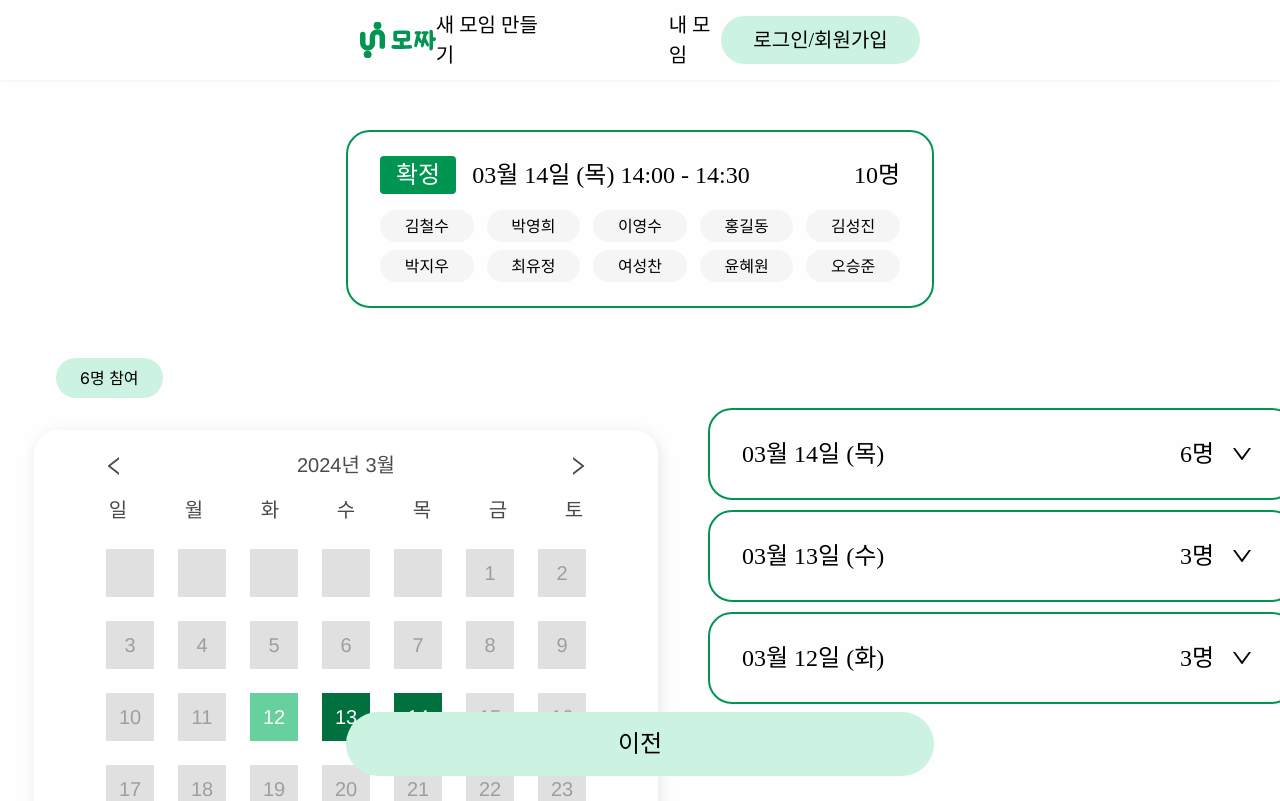
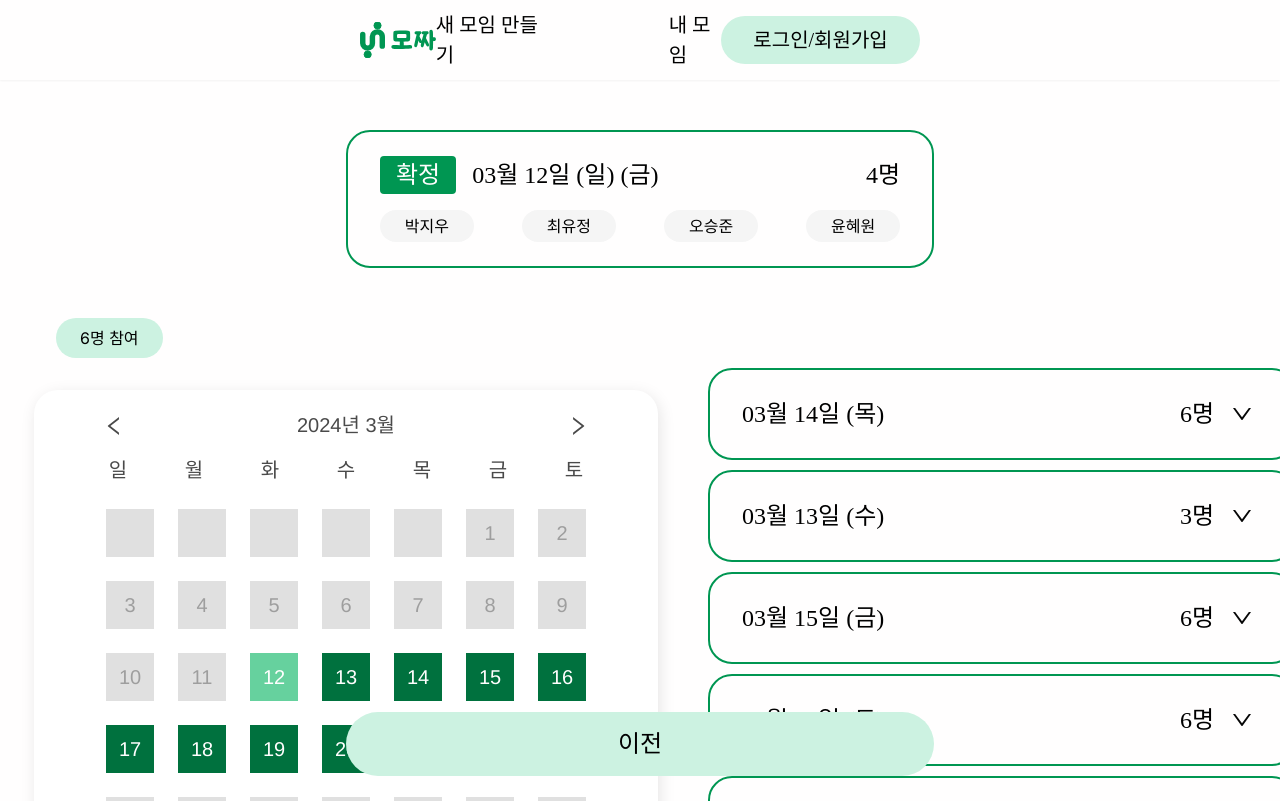
Before and after one commit to SWYP-MOZZA/MOZZA-Client, a Next.js app: page /mypage/datedetail/confirmed in a window 1280 px wide. Shown: the top 801 px of the page. Built offline with nearby package versions, Linux system fonts and the light colour scheme; a web font is replaced by a local one.

Commit message:
더미데이터 추가

```diff
--- a/src/app/(pages)/invited/dateresult/page.js
+++ b/src/app/(pages)/invited/dateresult/page.js
@@ -10,7 +10,7 @@ const ResultPage = () => {
     const router = useRouter();
     const params = useSearchParams();
     const meetingId = params.get('meetingId');
-    const [meetingInfo, setMeetingInfo] = useState(({
+    const [meetingInfo, setMeetingInfo] = useState({
       "numberOfSubmit" : 6,
       "data": [
       {
@@ -31,9 +31,48 @@ const ResultPage = () => {
             "attendee": ["박지우", "최유정", "오승준","오승준","오승준","오승준"],
             "ratio": 1.0
           }
-          ]
+        ],
+        "2024-03-15": [
+          {
+            "attendee": ["박지우", "최유정", "오승준","오승준","오승준","오승준"],
+            "ratio": 0.9
+          }
+        ],
+        "2024-03-16": [
+          {
+            "attendee": ["박지우", "최유정", "오승준","오승준","오승준","오승준"],
+            "ratio": 0.9
+          }
+        ],
+        "2024-03-17": [
+          {
+            "attendee": ["박지우", "최유정", "오승준","오승준","오승준","오승준"],
+            "ratio": 0.9
+          }
+        ],
+        "2024-03-18": [
+          {
+            "attendee": ["박지우", "최유정", "오승준","오승준","오승준","오승준"],
+            "ratio": 0.9
+          }
+        ],
+        "2024-03-19": [
+          {
+            "attendee": ["박지우", "최유정", "오승준","오승준","오승준","오승준"],
+            "ratio": 0.9
+          }
+        ],
+        "2024-03-20": [
+          {
+            "attendee": ["박지우", "최유정", "오승준","오승준","오승준","오승준"],
+            "ratio": 0.9
+          }
+        ],
       }]
-      }));
+    });
+    const [meetingData, setMeetingData] = useState({
+      date: ["2024-03-12","2024-03-13","2024-03-14","2024-03-15","2024-03-16","2024-03-17","2024-03-18","2024-03-19","2024-03-20"]
+    });
 
     //resultBox 생성
     const [filteredResultData, setFilteredResultData] = useState([]);
@@ -116,7 +155,7 @@ const ResultPage = () => {
 
           const onClickRegisterBtn = (meetingId) => {
             console.log('등록하기 버튼 클릭');
-            router.push(`/invited/register/timeregister?meetingId=${meetingId}`);
+            router.push(`/invited/register/dateregister?meetingId=${meetingId}`);
           }
     return (
         <div className='w-[3/4] m-[50px] flex justify-between'>
--- a/src/app/(pages)/invited/page.js
+++ b/src/app/(pages)/invited/page.js
@@ -49,7 +49,13 @@ const InvitedPage = () => {
 
     const onClickResult = (meetingId) => {
         console.log('click Result');
-        router.push(`/invited/timeresult?meetingId=${meetingId}`);
+        if (meetingShortInfo.startTime ==="00:00" && meetingShortInfo.endTime === "00:00") {
+          router.push(`/invited/dateresult?meetingId=${meetingId}`);
+      }
+      else {
+      // 로그인 성공 후 페이지 이동
+      router.push(`/invited/timeresult?meetingId=${meetingId}`);
+      }
     }
 
   return (
--- a/src/app/(pages)/invited/register/dateregister/page.js
+++ b/src/app/(pages)/invited/register/dateregister/page.js
@@ -31,8 +31,69 @@ const DateRegister = () => {
     password: '',
   });
   const [loading, setLoading] = useState(false);
-  const [meetingInfo, setMeetingInfo] = useState({});
-  const [meetingData, setMeetingData] = useState({});
+  const [meetingInfo, setMeetingInfo] = useState({
+    "numberOfSubmit" : 6,
+    "data": [
+    {
+      "2024-03-12": [
+        {
+          "attendee": ["박지우", "최유정", "오승준"],
+          "ratio": 0.5
+        }
+      ],
+      "2024-03-13": [
+        {
+          "attendee": ["박지우", "최유정", "오승준"],
+          "ratio": 0.9
+        }
+      ],
+      "2024-03-14": [
+        {
+          "attendee": ["박지우", "최유정", "오승준","오승준","오승준","오승준"],
+          "ratio": 1.0
+        }
+      ],
+      "2024-03-15": [
+        {
+          "attendee": ["박지우", "최유정", "오승준","오승준","오승준","오승준"],
+          "ratio": 0.9
+        }
+      ],
+      "2024-03-16": [
+        {
+          "attendee": ["박지우", "최유정", "오승준","오승준","오승준","오승준"],
+          "ratio": 0.9
+        }
+      ],
+      "2024-03-17": [
+        {
+          "attendee": ["박지우", "최유정", "오승준","오승준","오승준","오승준"],
+          "ratio": 0.9
+        }
+      ],
+      "2024-03-18": [
+        {
+          "attendee": ["박지우", "최유정", "오승준","오승준","오승준","오승준"],
+          "ratio": 0.9
+        }
+      ],
+      "2024-03-19": [
+        {
+          "attendee": ["박지우", "최유정", "오승준","오승준","오승준","오승준"],
+          "ratio": 0.9
+        }
+      ],
+      "2024-03-20": [
+        {
+          "attendee": ["박지우", "최유정", "오승준","오승준","오승준","오승준"],
+          "ratio": 0.9
+        }
+      ],
+    }]
+  });
+  const [meetingData, setMeetingData] = useState({
+    date: ["2024-03-12","2024-03-13","2024-03-14","2024-03-15","2024-03-16","2024-03-17","2024-03-18","2024-03-19","2024-03-20"]
+  });
 
   useEffect(() => {
     // 페이지 로드 시 localStorage에서 guestState를 불러옴
@@ -54,13 +115,13 @@ const DateRegister = () => {
     }
   };
 
-  useEffect(() => {
-    // 토큰 상태 변수가 업데이트되었을 때 API 호출
-    if (token) {
-      bringMeetingInfo(token); // 토큰을 매개변수로 전달하여 API 호출
-      bringMeetingData(); // 필요한 경우 Meeting Data도 같은 방식으로 호출
-    }
-  }, [token]); // 토큰 상태 변수를 의존성 배열에 추가
+  // useEffect(() => {
+  //   // 토큰 상태 변수가 업데이트되었을 때 API 호출
+  //   if (token) {
+  //     bringMeetingInfo(token); // 토큰을 매개변수로 전달하여 API 호출
+  //     bringMeetingData(); // 필요한 경우 Meeting Data도 같은 방식으로 호출
+  //   }
+  // }, [token]); // 토큰 상태 변수를 의존성 배열에 추가
 
   // API 호출 함수는 토큰을 매개변수로 받아 사용합니다.
   const bringMeetingInfo = async (token) => {
--- a/src/app/(pages)/mypage/datedetail/confirmed/page.js
+++ b/src/app/(pages)/mypage/datedetail/confirmed/page.js
@@ -13,8 +13,10 @@ const MypageDateConfirmedDetail = () => {
         const meetingId = searchParams.get('meetingId');
 
         const [filteredResultData, setFilteredResultData] = useState([]);
-        const [meetingInfo, setMeetingInfo] = useState(({
+        const [meetingInfo, setMeetingInfo] = useState({
           "numberOfSubmit" : 6,
+          "confirmedDate" : "2023-03-12",
+          "confirmedAttendee" : ["박지우","최유정","오승준","윤혜원"],
           "data": [
           {
             "2024-03-12": [
@@ -34,9 +36,48 @@ const MypageDateConfirmedDetail = () => {
                 "attendee": ["박지우", "최유정", "오승준","오승준","오승준","오승준"],
                 "ratio": 1.0
               }
-            ]
+            ],
+            "2024-03-15": [
+              {
+                "attendee": ["박지우", "최유정", "오승준","오승준","오승준","오승준"],
+                "ratio": 0.9
+              }
+            ],
+            "2024-03-16": [
+              {
+                "attendee": ["박지우", "최유정", "오승준","오승준","오승준","오승준"],
+                "ratio": 0.9
+              }
+            ],
+            "2024-03-17": [
+              {
+                "attendee": ["박지우", "최유정", "오승준","오승준","오승준","오승준"],
+                "ratio": 0.9
+              }
+            ],
+            "2024-03-18": [
+              {
+                "attendee": ["박지우", "최유정", "오승준","오승준","오승준","오승준"],
+                "ratio": 0.9
+              }
+            ],
+            "2024-03-19": [
+              {
+                "attendee": ["박지우", "최유정", "오승준","오승준","오승준","오승준"],
+                "ratio": 0.9
+              }
+            ],
+            "2024-03-20": [
+              {
+                "attendee": ["박지우", "최유정", "오승준","오승준","오승준","오승준"],
+                "ratio": 0.9
+              }
+            ],
           }]
-        }));
+        });
+        const [meetingData, setMeetingData] = useState({
+          date: ["2024-03-12","2024-03-13","2024-03-14","2024-03-15","2024-03-16","2024-03-17","2024-03-18","2024-03-19","2024-03-20"]
+        });
 
         useEffect(() => {
           const sortDataByRatio = () => {
@@ -64,7 +105,7 @@ const MypageDateConfirmedDetail = () => {
       return (
         <div>
           <div className='flex items-center justify-center m-[50px]'>
-            <ConfirmedBox confirmedMeetingData={()=>console.log()} />
+            <ConfirmedBox slotData={meetingInfo} />
           </div>
           <div className='w-[3/4] flex justify-between'>
               <div>
--- a/src/app/(pages)/mypage/datedetail/unconfirmed/page.js
+++ b/src/app/(pages)/mypage/datedetail/unconfirmed/page.js
@@ -13,7 +13,7 @@ const MypageDateUnconfirmedDetail = () => {
         const meetingId = searchParams.get('meetingId');
 
         const [filteredResultData, setFilteredResultData] = useState([]);
-        const [meetingInfo, setMeetingInfo] = useState(({
+        const [meetingInfo, setMeetingInfo] = useState({
           "numberOfSubmit" : 6,
           "data": [
           {
@@ -34,9 +34,48 @@ const MypageDateUnconfirmedDetail = () => {
                 "attendee": ["박지우", "최유정", "오승준","오승준","오승준","오승준"],
                 "ratio": 1.0
               }
-            ]
+            ],
+            "2024-03-15": [
+              {
+                "attendee": ["박지우", "최유정", "오승준","오승준","오승준","오승준"],
+                "ratio": 0.9
+              }
+            ],
+            "2024-03-16": [
+              {
+                "attendee": ["박지우", "최유정", "오승준","오승준","오승준","오승준"],
+                "ratio": 0.9
+              }
+            ],
+            "2024-03-17": [
+              {
+                "attendee": ["박지우", "최유정", "오승준","오승준","오승준","오승준"],
+                "ratio": 0.9
+              }
+            ],
+            "2024-03-18": [
+              {
+                "attendee": ["박지우", "최유정", "오승준","오승준","오승준","오승준"],
+                "ratio": 0.9
+              }
+            ],
+            "2024-03-19": [
+              {
+                "attendee": ["박지우", "최유정", "오승준","오승준","오승준","오승준"],
+                "ratio": 0.9
+              }
+            ],
+            "2024-03-20": [
+              {
+                "attendee": ["박지우", "최유정", "오승준","오승준","오승준","오승준"],
+                "ratio": 0.9
+              }
+            ],
           }]
-        }));
+        });
+        const [meetingData, setMeetingData] = useState({
+          date: ["2024-03-12","2024-03-13","2024-03-14","2024-03-15","2024-03-16","2024-03-17","2024-03-18","2024-03-19","2024-03-20"]
+        });
 
 
         // 호버한 쎌 데이터
--- a/src/app/(pages)/mypage/timedetail/confirmed/page.js
+++ b/src/app/(pages)/mypage/timedetail/confirmed/page.js
@@ -16,6 +16,9 @@ const MypageConfirmedDetail = () => {
   const [filteredResultData, setFilteredResultData] = useState([]);
   const [meetingInfo, setMeetingInfo] = useState({
     "numberOfSubmit":6,
+    "confirmedDate" : "2023-03-12",
+    "confirmedTime" : {"startTime" : "09:30", "endTime" : "10:30"},
+    "confirmedAttendee" : ["박지우","최유정","오승준","윤혜원"],
     "data":[
     {
       '2023-03-12': [
@@ -235,7 +238,7 @@ const MypageConfirmedDetail = () => {
   return (
     <div>
       <div className='flex items-center justify-center m-[50px]'>
-        <ConfirmedBox confirmedMeetingData={()=>console.log()} />
+        <ConfirmedBox slotData={meetingInfo} />
       </div>
       <div className='w-[3/4] flex justify-between'>
           <div>
--- a/src/app/(pages)/mypage/timedetail/unconfirmed/page.js
+++ b/src/app/(pages)/mypage/timedetail/unconfirmed/page.js
@@ -304,7 +304,16 @@ const MypageConfirmedDetail = () => {
     }
 
     const slotData = dayData[hoveredInfo.date].find(slot => slot.time === hoveredInfo.time);
-    return slotData;
+    if (!slotData) {
+      return null;
+    }
+
+    // 여기서 date와 time을 포함한 새로운 객체를 반환
+    return {
+      date: hoveredInfo.date,
+      time: hoveredInfo.time,
+      data: [slotData.attendee] // 이전의 slotData는 attendee 정보를 포함하고 있습니다.
+    };
   };
 
   const slotData = findDataForHoveredInfo();
--- a/src/app/(pages)/page.js
+++ b/src/app/(pages)/page.js
@@ -86,6 +86,7 @@ export default function Home() {
 
         postMeetingInfo(submitData);
     }
+
     function handleCheckbox(e){
         setIsOnlyDate(e.target.checked);
     }
--- a/src/app/components/calendar/register-draggabel-calendar.jsx
+++ b/src/app/components/calendar/register-draggabel-calendar.jsx
@@ -146,18 +146,26 @@ const resetSelectedDates = () => {
       </thead>
       <tbody>
       {calendarRows.map((week, index) => (
-            <Tr key={index}>
-                {week.map((day, idx) => (
-                <Td key={idx}
-                    onMouseDown={day !== '' ? (event) => onMouseDown(day, event) : undefined}
-                    onMouseEnter={day !== '' ? (event) => onMouseEnter(day, event) : undefined}
-                    onMouseUp={day !== '' ? onMouseUp : undefined}
-                    className={`${day !== '' ? 'valid ' : ''}${selectedDates.includes(format(new Date(year, month, day), 'yyyy-MM-dd')) ? 'selected' : ''}`}>
-                    {day}
-                </Td>
-                ))}
-            </Tr>
-            ))}
+        <Tr key={index}>
+          {week.map((day, idx) => {
+            const formattedDate = formatDate(new Date(year, month, day));
+            const isAllowed = meetingData.date.includes(formattedDate);
+            const isSelected = selectedDates.includes(formattedDate);
+            return (
+              <Td
+                key={idx}
+                isAllowed={isAllowed}
+                isSelected={isSelected}
+                onMouseDown={day !== '' && isAllowed ? (event) => onMouseDown(day, event) : undefined}
+                onMouseEnter={day !== '' && isAllowed ? (event) => onMouseEnter(day, event) : undefined}
+                onMouseUp={day !== '' && isAllowed ? onMouseUp : undefined}
+              >
+                {day}
+              </Td>
+            );
+          })}
+        </Tr>
+      ))}
     </tbody>
 
     </table>
@@ -203,11 +211,12 @@ const Td = styled.td`
   line-height: 40px;
   text-align: center;
   cursor: pointer;
-  border-radius: 50%; /* 원형 표시를 위해 */
+  border-radius: 50%;
+  color: ${(props) => (props.isAllowed ? '#000' : 'gray')}; /* 조건부 텍스트 색상 */
+  background-color: ${(props) => (props.isSelected ? '#48BB78' : 'transparent')};
 
-  /* 호버 시 원형 배경색 적용 */
   &:hover {
-    background-color: rgba(0, 128, 0, 0.1); /* green-100 같은 효과 */
+    background-color: rgba(0, 128, 0, 0.1);
   }
 
   /* 선택된 날짜에 대한 스타일 */
--- a/src/app/components/result/confirmedmeetingBox.jsx
+++ b/src/app/components/result/confirmedmeetingBox.jsx
@@ -2,16 +2,8 @@ import React, {useState} from 'react';
 import { AiOutlineDown, AiOutlineUp } from "react-icons/ai";
 
 const ConfirmedTimeBox = (
-    {confirmedMeetingData}
+    {slotData}
 ) => {
-
-    const meetingInfo = {
-        name: "3월 면접 스터디",
-        date: "2024-03-14",
-        time: "14:00",
-        participants: 10,
-        participantsList: ['김철수', '박영희', '이영수', '홍길동', '김성진', '박지우', '최유정', '여성찬', '윤혜원', '오승준'],
-    };
     const getWeekday = (dateString) => {
         const [year, month, day] = dateString.split('-').map(num => parseInt(num, 10));
         const date = new Date(year, month - 1, day);
@@ -19,15 +11,18 @@ const ConfirmedTimeBox = (
         return weekdays[date.getDay()];
       };
 
-      const meetingDate = meetingInfo.date;
+      const meetingDate = slotData.confirmedDate;
       const [, month, day] = meetingDate.split('-');
       const weekday = getWeekday(meetingDate); // 날짜에 해당하는 요일 계산
       const formattedDate = `${month}월 ${day}일 (${weekday}) `;
 
-       // 시작 시간 파싱
-    const startTime = meetingInfo.time; // 예: "10:00"
-    const [hours, minutes] = startTime.split(':').map(num => parseInt(num, 10));
+       // slotData에서 time 값을 안전하게 접근하고, 기본값으로 공백을 사용
+       const startTime = slotData?.startTime ?? "";
+       const [hours, minutes] = startTime ? startTime.split(':').map(num => parseInt(num, 10)) : [null, null];
 
+       let endTime = '';
+
+       if (startTime) {
            // Date 객체를 사용하여 시작 시간 설정
            const startDate = new Date();
            startDate.setHours(hours, minutes, 0); // 현재 날짜에 시간과 분을 설정
@@ -36,7 +31,8 @@ const ConfirmedTimeBox = (
            const endDate = new Date(startDate.getTime() + (30 * 60 * 1000)); // 30분을 밀리초로 변환하여 추가
 
            // 끝 시간 포맷팅
-    const endTime = `${endDate.getHours().toString().padStart(2, '0')}:${endDate.getMinutes().toString().padStart(2, '0')}`;
+           endTime = `${endDate.getHours().toString().padStart(2, '0')}:${endDate.getMinutes().toString().padStart(2, '0')}`;
+       }
     return (
         <div className='flex flex-col w-[588px] px-8 py-6 border-2 border-green-600 rounded-resultBox bg-white'>
             <div className='flex items-center justify-between'>
@@ -45,15 +41,15 @@ const ConfirmedTimeBox = (
                         확정
                     </div>
 
-                    <span>{formattedDate} {meetingInfo.time ? `${startTime} - ${endTime}`: ''}</span>
+                    <span>{formattedDate} (금) {slotData?.time ? `${startTime} - ${endTime}` : ''}</span>
                 </div>
                 <div className='flex items-center'>
-                <span className='font-main text-body1 font-normal'>{meetingInfo.participants}명</span>
+                <span className='font-main text-body1 font-normal'>{slotData.confirmedAttendee.length}명</span>
                 </div>
             </div>
 
                 <div className='w-full pt-4 flex flex-wrap justify-between gap-y-2'>
-                {meetingInfo.participantsList.map((participant, index) => (
+                {slotData.confirmedAttendee.map((participant, index) => (
                   <div key={index} className='w-[18%] p-1 flex justify-center items-center rounded-resultName bg-gray-100'>{participant}</div>
                 ))}
               </div>
--- a/src/app/components/result/hoverBox.jsx
+++ b/src/app/components/result/hoverBox.jsx
@@ -32,12 +32,12 @@ const HoverTimeBox = ({
 
                 </div>
                 <div className='flex items-center'>
-                <span className='font-main text-body1 font-normal'>{slotData.data[0].attendee.length}명</span>
+                <span className='font-main text-body1 font-normal'>{slotData.data[0].length}명</span>
                 </div>
             </div>
 
                 <div className='w-full pt-4 flex flex-wrap justify-between gap-y-2'>
-                {slotData.data[0].attendee.map((participant, index) => (
+                {slotData.data[0].map((participant, index) => (
                   <div key={index} className='w-[18%] p-1 flex justify-center items-center rounded-resultName bg-gray-100'>{participant}</div>
                 ))}
               </div>
```
Lines whose indentation alone changed are shown as unchanged.
